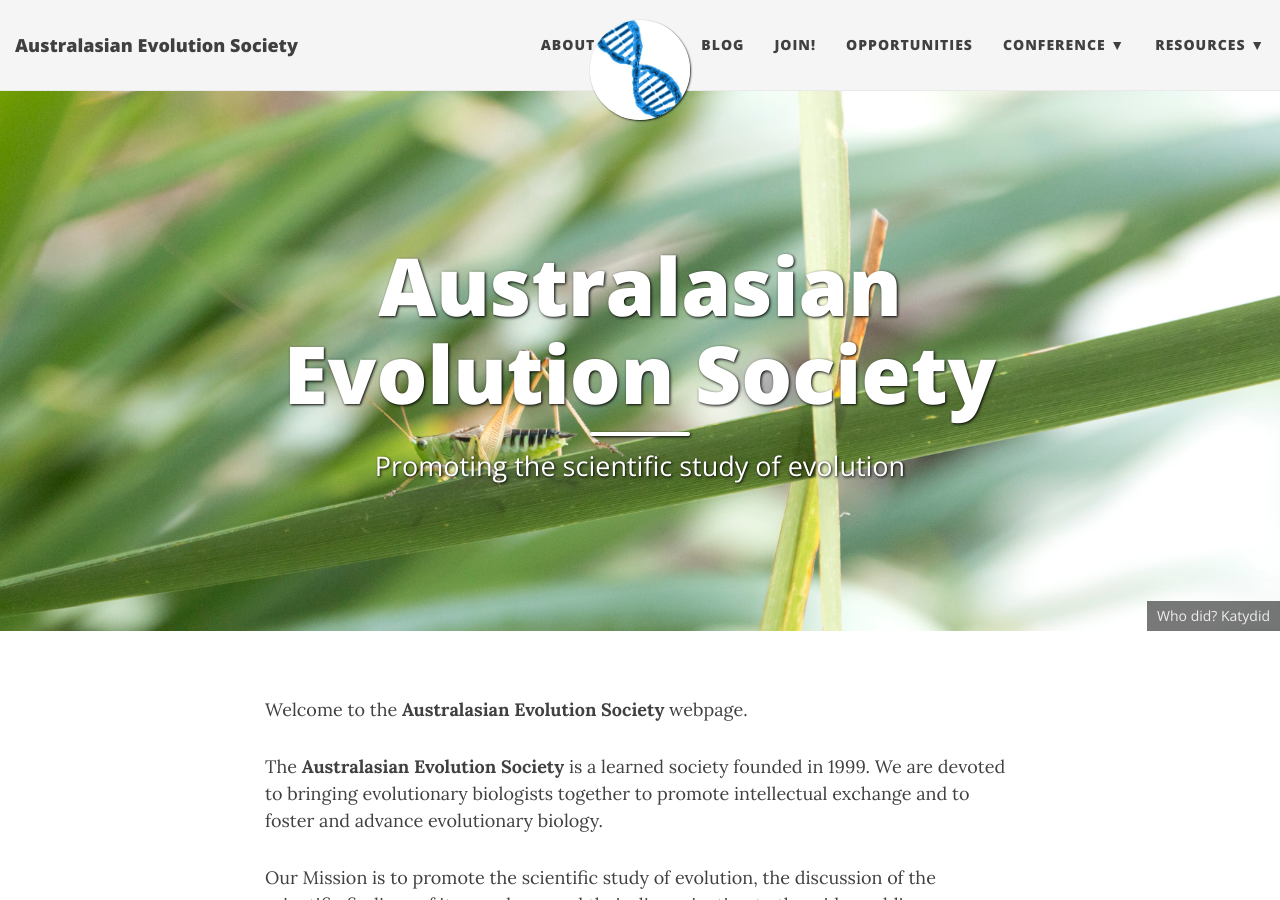
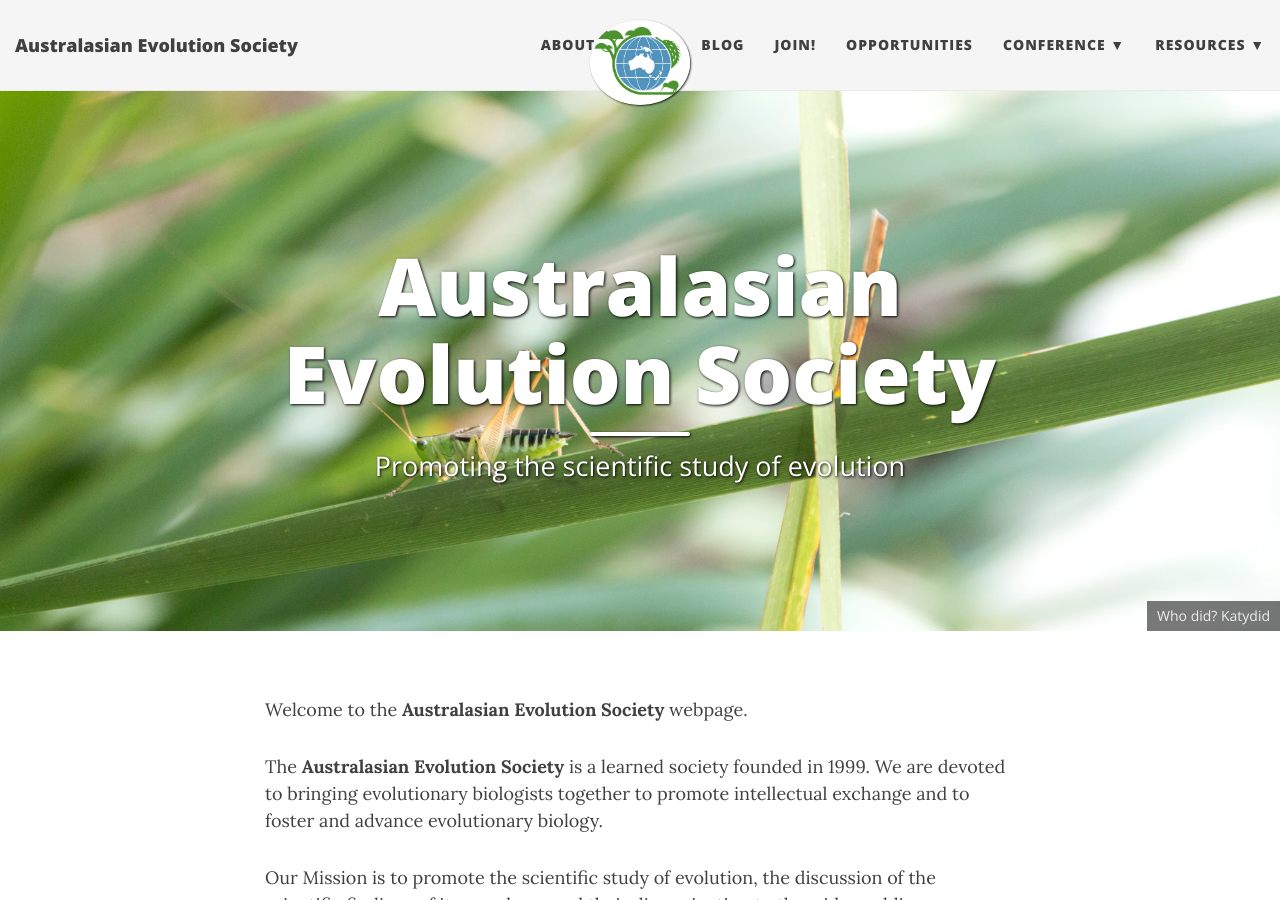
Before and after one commit to ausevo/ausevo.github.io, a Jekyll site: the page built from index.md, in a window 1280 px wide and 900 px high. Built offline with Jekyll 4.4.1, drawn with Linux system fonts in a browser that asks for light colours; nearby versions of some CDN libraries.

Commit message:
new logo

```diff
--- a/_config.yml
+++ b/_config.yml
@@ -39,7 +39,8 @@
 # docs/aes_agm_2014.pdf  removed from resources
 # Image to show in the navigation bar - image must be a square (width = height)
 # Remove this parameter if you don't want an image in the navbar
-avatar: "/img/avatar-icon.png"
+#avatar: "/img/avatar-icon.png"
+avatar: "/img/AES_logo1.png"
 
 # --- Footer options --- #
 
```
